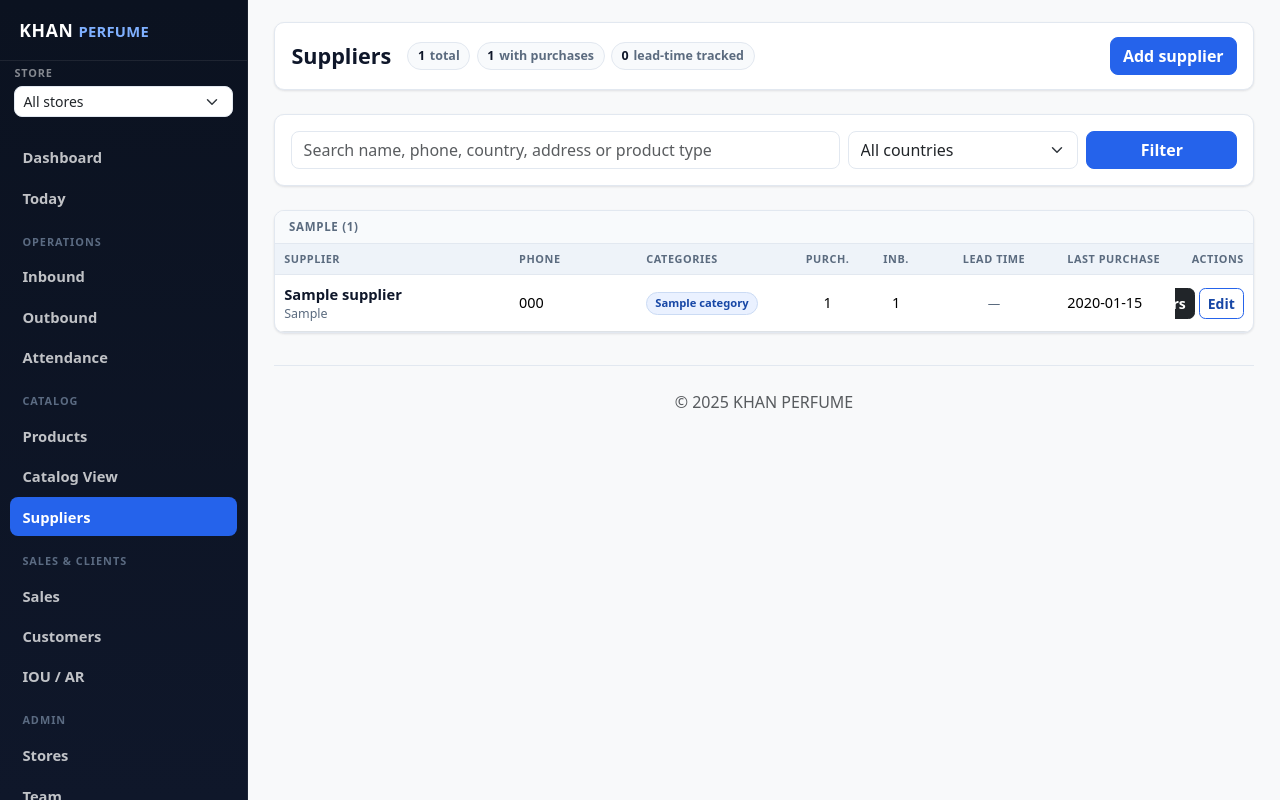
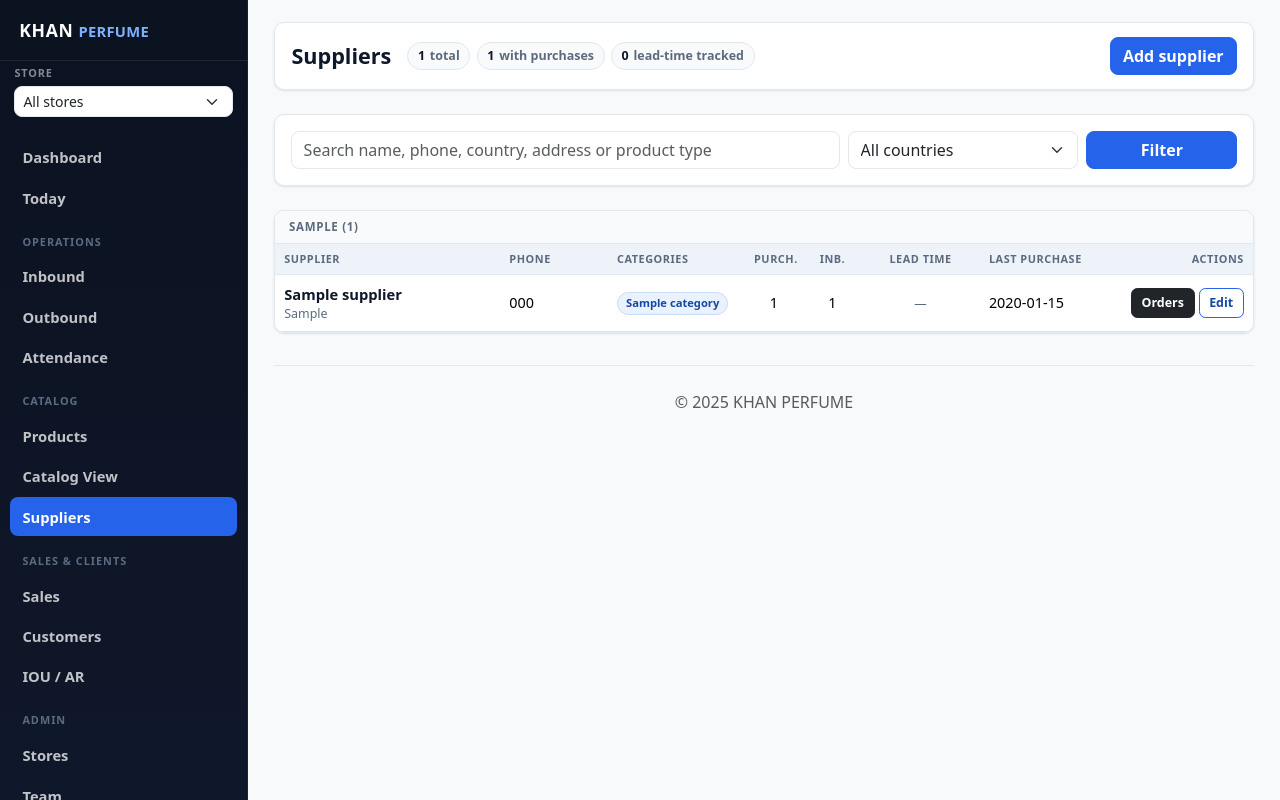
Before and after one commit to mrui0516/InventoryApp, a Django app: page /suppliers/ in a window 1280 px wide. Run offline with Django 5.2, Linux system fonts and the light colour scheme; a user stored in the database is signed in; data comes from the database, SQL or seed files in the repository; tables that the repository leaves empty hold one stand-in row (values such as "Sample post"); some libraries are stand-ins or nearby versions.

Commit message:
fix: Orders/Edit buttons were clipped in the supplier table
Adding the Lead time column left the Actions column at 8% of a fixed-layout
table, and .supplier-table td has overflow:hidden, so the two buttons were cut
off. Rebalanced the columns to give Actions 16%, exempted the actions cell from
the clipping, kept the buttons on one line and trimmed their padding slightly.

Co-Authored-By: Claude Opus 4.8 <noreply@anthropic.com>

```diff
--- a/stock/templates/stock/supplier_list.html
+++ b/stock/templates/stock/supplier_list.html
@@ -25,6 +25,9 @@
     color:var(--app-muted);white-space:nowrap;padding:.45rem .6rem}
   .supplier-table td{vertical-align:middle;padding:.45rem .6rem;height:3.4rem}
   .supplier-table td,.supplier-table th{overflow:hidden}
+  /* actions keep their natural width — overflow:hidden above was clipping them */
+  .supplier-table td.sup-actions{overflow:visible;white-space:nowrap}
+  .sup-actions .btn{padding:.28rem .6rem;font-size:.78rem}
   .trunc{overflow:hidden;text-overflow:ellipsis;white-space:nowrap}
   .supplier-name{font-size:.92rem;font-weight:700;color:var(--app-text)}
   .chip{display:inline-flex;padding:.15rem .5rem;border-radius:999px;background:var(--app-accent-soft);
@@ -98,8 +101,8 @@
       <div class="table-responsive d-none d-sm-block">
         <table class="table table-hover align-middle mb-0 supplier-table">
           <colgroup>
-            <col style="width:24%"><col style="width:13%"><col style="width:16%">
-            <col style="width:7%"><col style="width:7%"><col style="width:13%"><col style="width:12%"><col style="width:8%">
+            <col style="width:23%"><col style="width:11%"><col style="width:14%">
+            <col style="width:6%"><col style="width:6%"><col style="width:12%"><col style="width:12%"><col style="width:16%">
           </colgroup>
           <thead>
             <tr>
@@ -137,8 +140,8 @@
                   {% endif %}
                 </td>
                 <td class="trunc num">{% if supplier.last_purchase_at %}{{ supplier.last_purchase_at|date:"Y-m-d" }}{% else %}<span class="meta">—</span>{% endif %}</td>
-                <td class="text-end">
-                  <div class="d-flex gap-1 justify-content-end">
+                <td class="text-end sup-actions">
+                  <div class="d-flex gap-1 justify-content-end flex-nowrap">
                     <a href="{% url 'supplier_detail' supplier.id %}" class="btn btn-dark btn-sm">Orders</a>
                     <a href="{% url 'supplier_edit' supplier.id %}" class="btn btn-outline-primary btn-sm">Edit</a>
                   </div>
```
